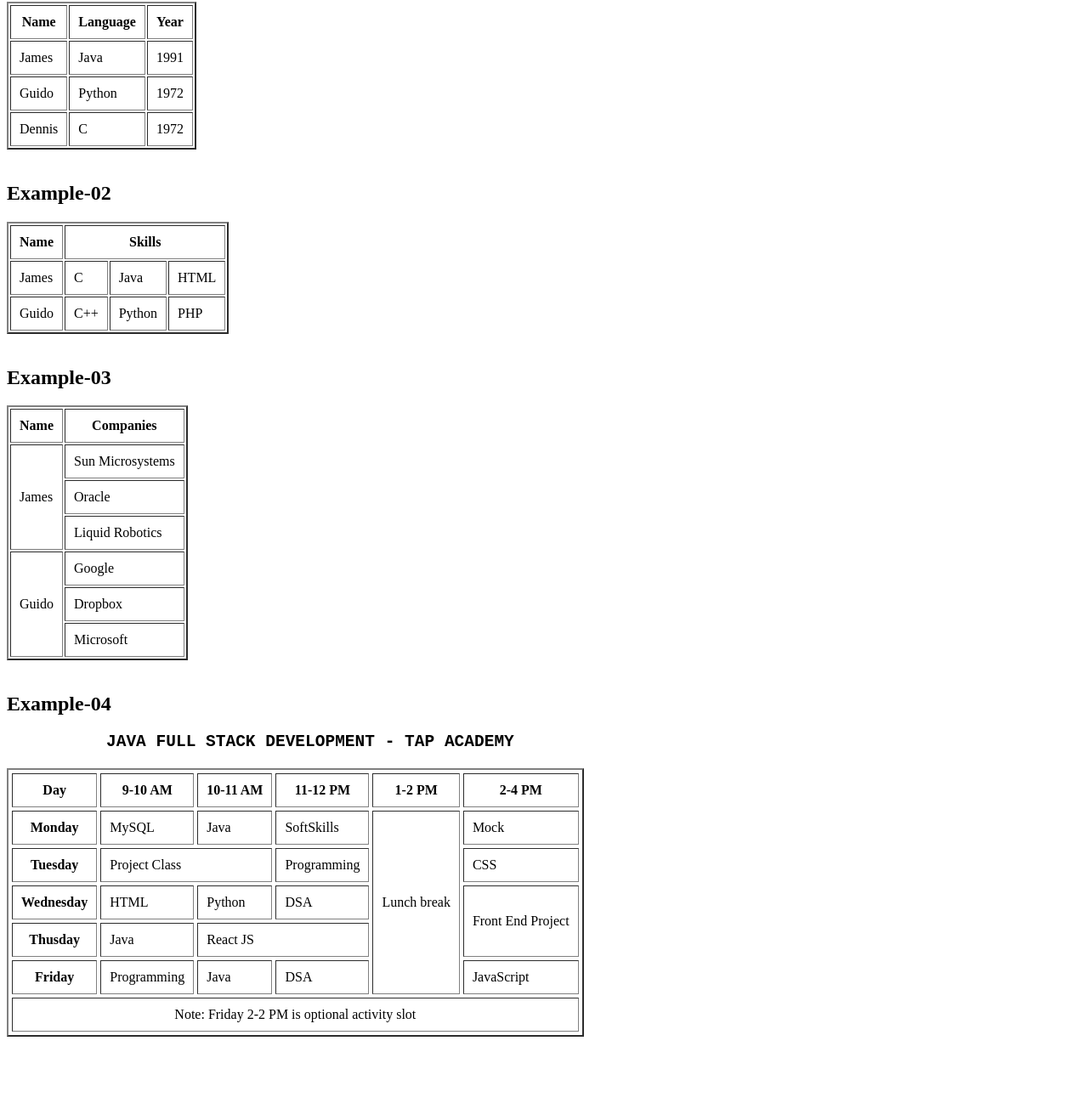
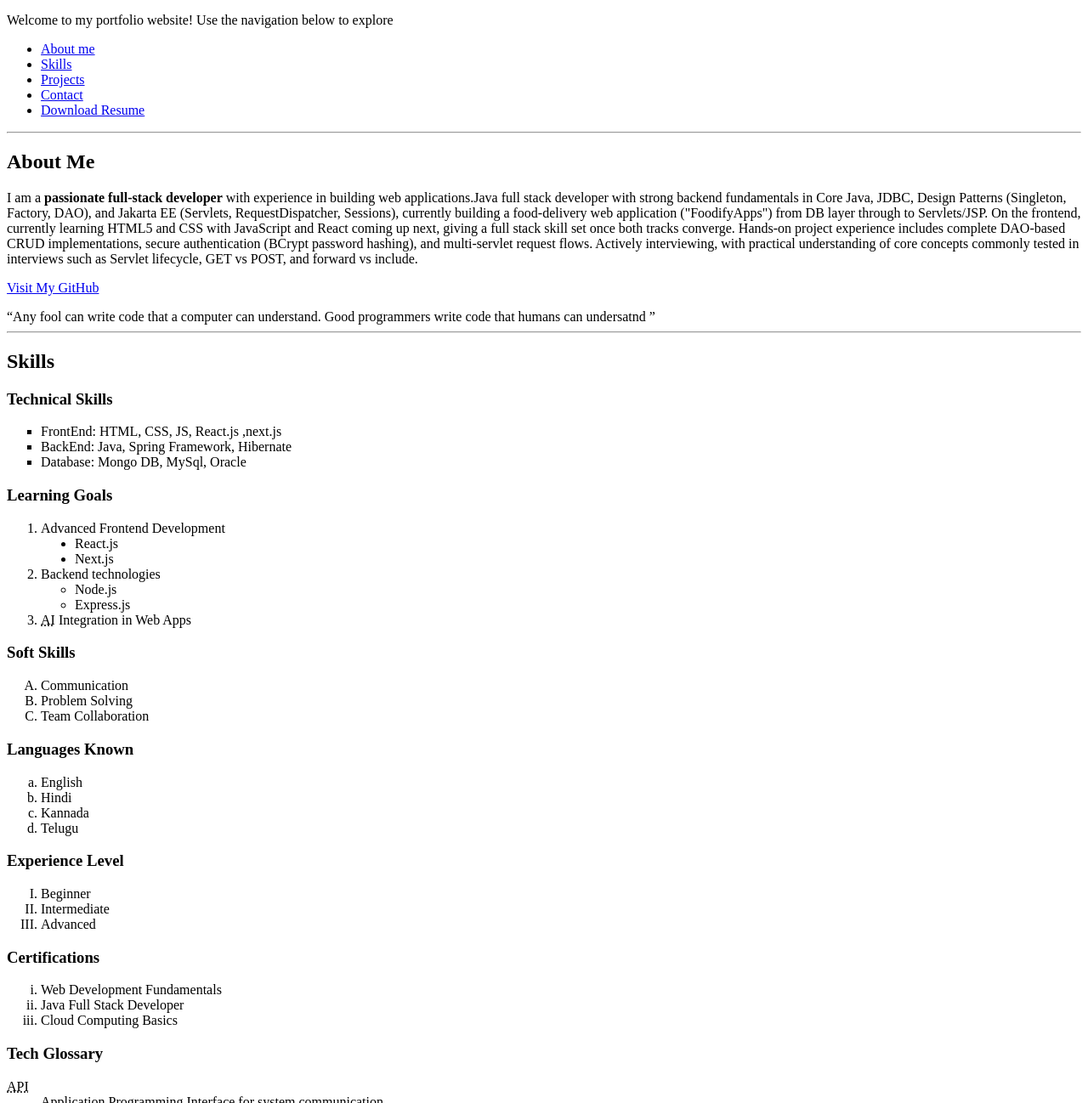
Before and after one commit to Tarunya23/PERSONAL_PORTFOLIO, a plain HTML site: page index.html in a window 1280 px wide. Shown: the part 65-1363 px from the top of the page at 85% size. Before the commit the page ends 1293 px from the top, so only its background shows below. Drawn offline with Linux system fonts and the light colour scheme.

Commit message:
Add files via upload

```diff
--- a/index.html
+++ b/index.html
@@ -3,140 +3,189 @@
   <head>
     <meta charset="UTF-8" />
     <meta name="viewport" content="width=device-width, initial-scale=1.0" />
-    <title>Project 04</title>
+    <title>Project03</title>
+    <link rel="icon" href="./logo.png" />
+
+    <style>
+      html {
+        scroll-behavior: smooth;
+      }
+    </style>
   </head>
   <body>
-    <h2>Example-01</h2>
-    <table border="2" cellpadding="10">
-      <tr>
-        <th>Name</th>
-        <th>Language</th>
-        <th>Year</th>
-      </tr>
-      <tr>
-        <td>James</td>
-        <td>Java</td>
-        <td>1991</td>
-      </tr>
-      <tr>
-        <td>Guido</td>
-        <td>Python</td>
-        <td>1972</td>
-      </tr>
-      <tr>
-        <td>Dennis</td>
-        <td>C</td>
-        <td>1972</td>
-      </tr>
-    </table>
+    <h1 id="back">Tarunya - Full Stack Developer</h1>
 
-    <br />
+    <p>Welcome to my portfolio website! Use the navigation below to explore</p>
+    <ul>
+      <li><a href="#about-me">About me</a></li>
+      <li><a href="#skills">Skills</a></li>
+      <li><a href="#projects">Projects</a></li>
+      <li><a href="#contact">Contact</a></li>
+      <li>
+        <a download="Tarunya k" href="./Tarunya K Resume.pdf" target="_blank"
+          >Download Resume</a
+        >
+      </li>
+    </ul>
 
-    <h2>Example-02</h2>
+    <hr />
 
-    <table border="2" cellpadding="10">
-      <tr>
-        <th>Name</th>
-        <th colspan="3">Skills</th>
-      </tr>
-      <tr>
-        <td>James</td>
-        <td>C</td>
-        <td>Java</td>
-        <td>HTML</td>
-      </tr>
-      <tr>
-        <td>Guido</td>
-        <td>C++</td>
-        <td>Python</td>
-        <td>PHP</td>
-      </tr>
-    </table>
+    <h2 id="about-me">About Me</h2>
+    <p>
+      I am a <strong>passionate full-stack developer</strong> with experience in
+      building web applications.Java full stack developer with strong backend
+      fundamentals in Core Java, JDBC, Design Patterns (Singleton, Factory,
+      DAO), and Jakarta EE (Servlets, RequestDispatcher, Sessions), currently
+      building a food-delivery web application ("FoodifyApps") from DB layer
+      through to Servlets/JSP. On the frontend, currently learning HTML5 and CSS
+      with JavaScript and React coming up next, giving a full stack skill set
+      once both tracks converge. Hands-on project experience includes complete
+      DAO-based CRUD implementations, secure authentication (BCrypt password
+      hashing), and multi-servlet request flows. Actively interviewing, with
+      practical understanding of core concepts commonly tested in interviews
+      such as Servlet lifecycle, GET vs POST, and forward vs include.
+    </p>
+    <p><a href="https://github.com/" target="_blank">Visit My GitHub</a></p>
+    <q
+      >Any fool can write code that a computer can understand. Good programmers
+      write code that humans can undersatnd
+    </q>
 
-    <br />
+    <hr />
 
-    <h2>Example-03</h2>
+    <h2 id="skills">Skills</h2>
+    <h3>Technical Skills</h3>
+    <ul type="square">
+      <li>FrontEnd: HTML, CSS, JS, React.js ,next.js</li>
+      <li>BackEnd: Java, Spring Framework, Hibernate</li>
+      <li>Database: Mongo DB, MySql, Oracle</li>
+    </ul>
+    <h3>Learning Goals</h3>
+    <ol type="1">
+      <li>
+        Advanced Frontend Development
+        <ul type="disc">
+          <li>React.js</li>
+          <li>Next.js</li>
+        </ul>
+      </li>
+      <li>
+        Backend technologies
+        <ul>
+          <li>Node.js</li>
+          <li>Express.js</li>
+        </ul>
+      </li>
+      <li>
+        <abbr title="Artificial Intelligence">AI</abbr> Integration in Web Apps
+      </li>
+    </ol>
 
-    <table border="2" cellpadding="10">
-      <tr>
-        <th>Name</th>
-        <th>Companies</th>
-      </tr>
-      <tr>
-        <td rowspan="3">James</td>
-        <td>Sun Microsystems</td>
-      </tr>
-      <tr>
-        <td>Oracle</td>
-      </tr>
-      <tr>
-        <td>Liquid Robotics</td>
-      </tr>
-      <tr>
-        <td rowspan="3">Guido</td>
-        <td>Google</td>
-      </tr>
-      <tr>
-        <td>Dropbox</td>
-      </tr>
-      <tr>
-        <td>Microsoft</td>
-      </tr>
-    </table>
+    <h3>Soft Skills</h3>
+    <ol type="A">
+      <li>Communication</li>
+      <li>Problem Solving</li>
+      <li>Team Collaboration</li>
+    </ol>
 
-    <br />
+    <h3>Languages Known</h3>
+    <ol type="a">
+      <li>English</li>
+      <li>Hindi</li>
+      <li>Kannada</li>
+      <li>Telugu</li>
+    </ol>
 
-    <h2>Example-04</h2>
+    <h3>Experience Level</h3>
+    <ol type="I">
+      <li>Beginner</li>
+      <li>Intermediate</li>
+      <li>Advanced</li>
+    </ol>
 
-    <h2><pre>          JAVA FULL STACK DEVELOPMENT - TAP ACADEMY</pre></h2>
+    <h3>Certifications</h3>
+    <ol type="i">
+      <li>Web Development Fundamentals</li>
+      <li>Java Full Stack Developer</li>
+      <li>Cloud Computing Basics</li>
+    </ol>
 
-    <table border="2" cellpadding="10" cellspacing="4">
-      <tr>
-        <th>Day</th>
-        <th>9-10 AM</th>
-        <th>10-11 AM</th>
-        <th>11-12 PM</th>
-        <th>1-2 PM</th>
-        <th>2-4 PM</th>
-      </tr>
-      <tr>
-        <th>Monday</th>
-        <td>MySQL</td>
-        <td>Java</td>
-        <td>SoftSkills</td>
-        <td rowspan="5">Lunch break</td>
-        <td>Mock</td>
-      </tr>
-      <tr>
-        <th>Tuesday</th>
-        <td colspan="2">Project Class</td>
-        <td>Programming</td>
-        <td>CSS</td>
-      </tr>
-      <tr>
-        <th>Wednesday</th>
-        <td>HTML</td>
-        <td>Python</td>
-        <td>DSA</td>
-        <td rowspan="2">Front End Project</td>
-      </tr>
-      <tr>
-        <th>Thusday</th>
-        <td>Java</td>
-        <td colspan="2">React JS</td>
-      </tr>
-      <tr>
-        <th>Friday</th>
-        <td>Programming</td>
-        <td>Java</td>
-        <td>DSA</td>
-        <td>JavaScript</td>
-      </tr>
-      <tr>
-        <td colspan="6" align="center">
-          Note: Friday 2-2 PM is optional activity slot
-        </td>
-      </tr>
-    </table>
+    <h3>Tech Glossary</h3>
+    <dl>
+      <dt><abbr title="Application Programming Interface">API</abbr></dt>
+      <dd>Application Programming Interface for system communication</dd>
+      <dt>
+        <abbr title="Continuous Integration / Continuous Deployment"
+          >CI/CD</abbr
+        >
+      </dt>
+      <dd>
+        Practice of automating the integration and deployment of code changes
+      </dd>
+      <dt><abbr title="Hypertext markup language">HTML</abbr></dt>
+      <dd>Standard markup language for creating web pages</dd>
+      <dt><abbr title="Document Object Model">DOM</abbr></dt>
+      <dd>A programming interface for web decuments</dd>
+    </dl>
+
+    <hr />
+
+    <h2 id="projects">Projects</h2>
+    <ul>
+      <li>Task Manager App</li>
+      <li>Weather Dashboard</li>
+      <li>Time Table</li>
+    </ul>
+
+    <hr />
+
+    <h2 id="contact">Contact</h2>
+    <h4><em>Tarunya - Full Stack Developer</em><br /></h4>
+    <pre>
+    TAP Academy, BTM Layout
+    Bengaluru, Karnataka, India
+    560076</pre
+    >
+    <p>
+      Email:
+      <a href="mailto:tarunyakallesh2317@gmail.com"
+        >tarunyakallesh23172@gamil.com</a
+      >
+    </p>
+    <p>Ph. no: <a href="tel:9611853416">9611853416</a></p>
+
+    <h4><em>Connect with me in social media</em></h4>
+    <a href="https://www.linkedin.com/feed/" target="_blank">
+      <img
+        src="https://cdn-icons-png.flaticon.com/128/3536/3536505.png"
+        alt="image not found"
+        heigth="50"
+        width="50"
+    /></a>
+
+    <a href="https://github.com/tarunyakallesh" target="_blank">
+      <img
+        src="https://cdn-icons-png.flaticon.com/128/2111/2111432.png"
+        alt="image not found"
+        heigth="50"
+        width="50"
+    /></a>
+
+    <a href="https://x.com/home" target="_blank">
+      <img
+        src="https://cdn-icons-png.flaticon.com/128/3670/3670151.png"
+        alt="image not found"
+        heigth="50"
+        width="50"
+    /></a>
+
+    <hr />
+
+    <p>
+      &copy; 2026 Tarunya | Built with <strong>Pure HTML</strong> at
+      <u>TAP Academy</u>
+    </p>
+
+    <p><a href="#back">&#9757; Back to Top</a></p>
   </body>
 </html>
```
